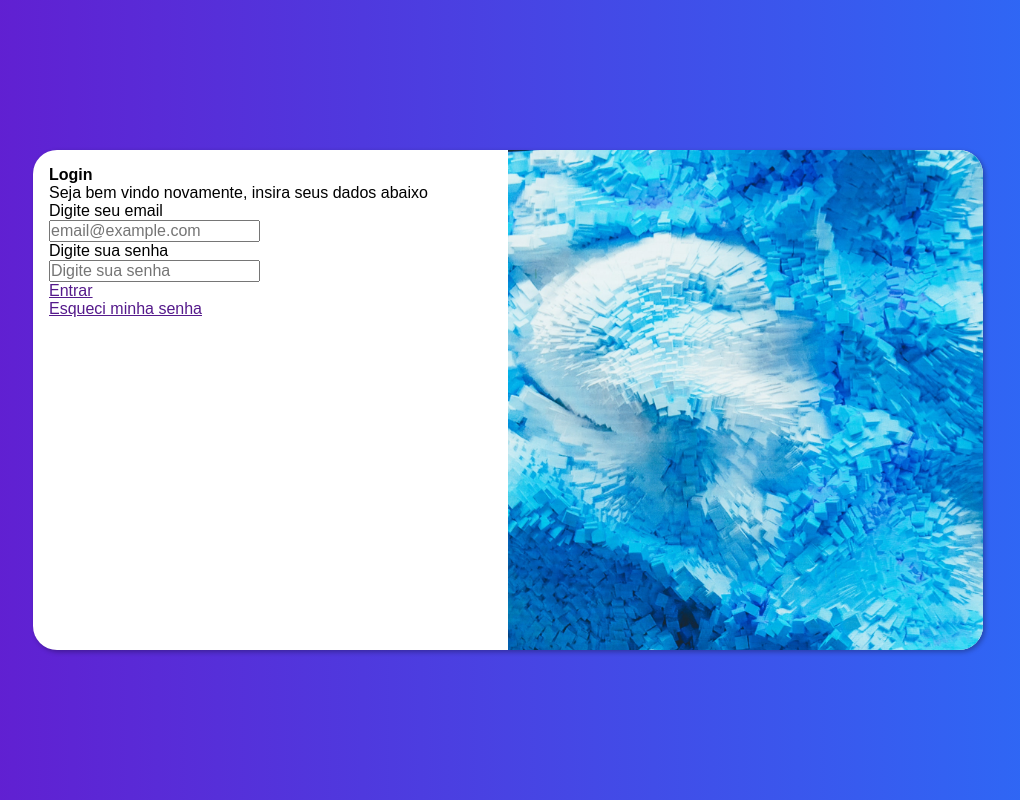
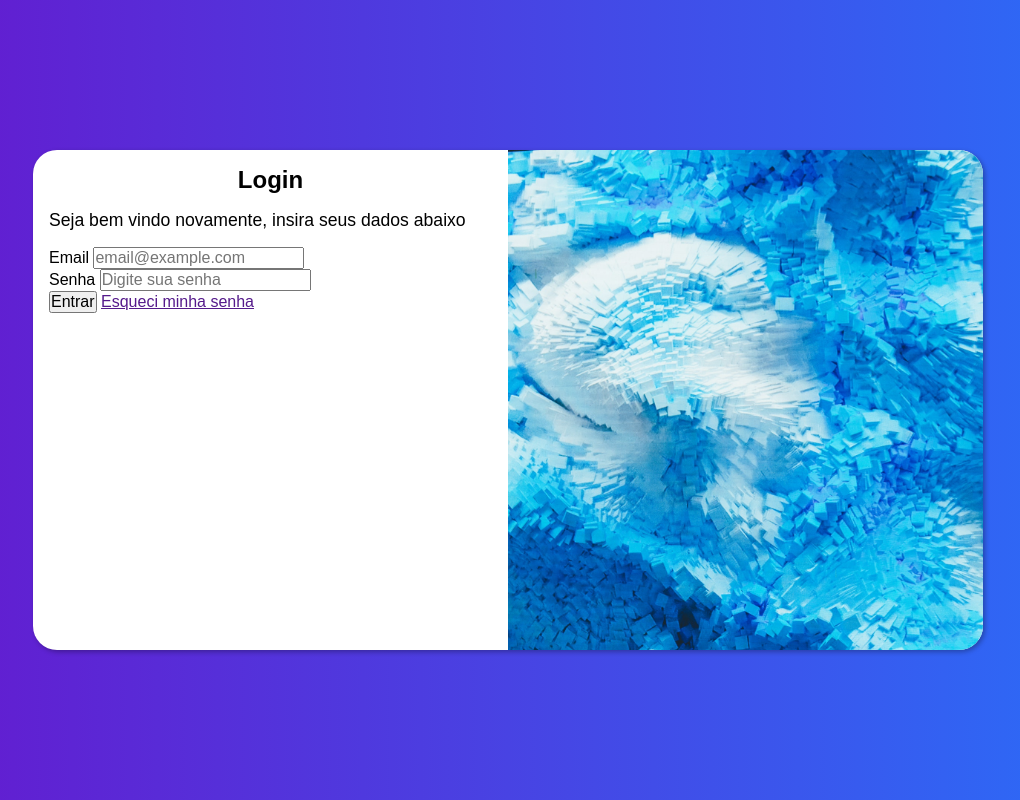
Before and after one commit to Gugangelo/Pagina-Login-Basico-V2, a plain HTML site: page index.html in a window 1280 px wide. Shown: the whole page, without its empty margins (132-1152 px from the left). Drawn offline with Linux system fonts and the light colour scheme.

Commit message:
Formulário adicionado.

```diff
--- a/estilos/mediaquery.css
+++ b/estilos/mediaquery.css
@@ -23,6 +23,11 @@
         float: left;
         width: 60%;
     }
+
+    div#dados > p {
+        font-size: 1em;
+        margin-bottom: 16px;
+    }
 }
 
 @media screen and (min-width: 992px) { /* Versão Desktop em diante*/
@@ -40,4 +45,9 @@
         float: left;
         width: 50%;
     }
+
+    div#dados > p {
+        font-size: 1.1em;
+        margin-bottom: 16px;
+    }
 }
--- a/estilos/style.css
+++ b/estilos/style.css
@@ -13,8 +13,6 @@ body {
     height: 100vh;
     background-color: aquamarine;
     background: linear-gradient(to right, #6717cd, #296ff9);
-    /* background: linear-gradient(to bottom, #fccf31, #f55555); */
-    /* background: linear-gradient(to bottom, #00ff99d8, #00dd6fc8, #00ffc3, #11dd98); */
 }
 
 main {
@@ -51,6 +49,17 @@ div#dados {
     padding: 16px;
 }
 
+div#dados > h1 {
+    text-align: center;
+    margin-bottom: 16px;
+    font-size: 1.5em;
+}
+
+div#dados > p {
+    font-size: 0.9em;
+    margin-bottom: 16px;
+}
+
 section#botoes > a {
     padding: 30px;
     text-decoration: none;
--- a/index.html
+++ b/index.html
@@ -19,19 +19,20 @@
             <div id="dados">
                 <h1>Login</h1>
                 <p>Seja bem vindo novamente, insira seus dados abaixo</p>
-                <form action="login.py" method="post"> <!--Arquivo fictício para onde os dados seria enviados-->
-                    <p>Digite seu email</p>
-                    <input type="text" placeholder="email@example.com">
-                    <p>Digite sua senha</p>
-                    <input type="text" placeholder="Digite sua senha">
+                <form action="login.py" method="post" autocomplete="on"> <!--Arquivo fictício para onde os dados seria enviados-->
+                    <div id="email_senha">
+                        <label for="ilogin">Email</label>
+                        <input type="email" name="login" id="ilogin" placeholder="email@example.com" autocomplete="email" required maxlength="40"><br>
+                        <label for="isenha">Senha</label>
+                        <input type="password" name="senha" id="isenha" placeholder="Digite sua senha" autocomplete="current-password" required minlength="8" maxlength="20"> <!-- O autocomplete tem que ser configurado assim para que o navegador reconheça com aquela função de guardar senha etc. -->
+                    </div>
+
+                    <input type="submit" value="Entrar">
+                    <a href="">Esqueci minha senha</a>
                 </form>
-                <a href="">Entrar</a><br>
-                <a href="">Esqueci minha senha</a>
             </div>
         </section>
 
-        <section id="botoes">
-        </section>
     </main>
 </body>
 
```
